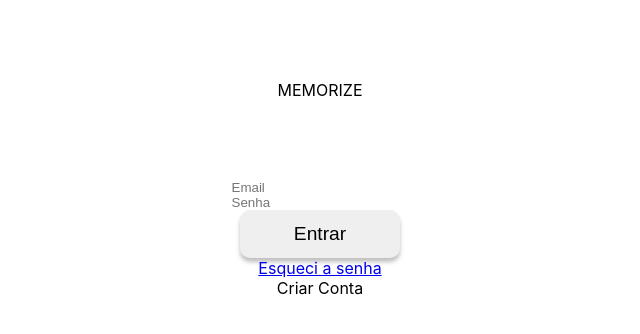
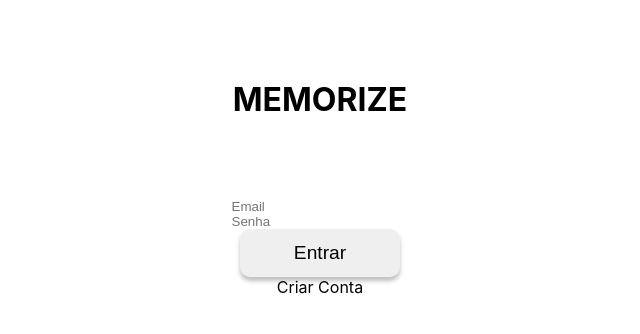
Before and after one commit to Studio-024/memorize, a React (Create React App) app in the folder client/: page /login in a window 1280 px wide. Shown: the top 334 px of the page, without its empty margins (0-640 px from the left). Built offline with nearby package versions, Linux system fonts and the light colour scheme.

Commit message:
style(client): add Class And IDs in HTML Login

```diff
--- a/client/src/pages/Login.tsx
+++ b/client/src/pages/Login.tsx
@@ -1,20 +1,20 @@
 import '../css/Login.css'
-
 
 const Login = () => {
 
   return(
-
     <div>
-      <header>MEMORIZE</header>
-      <main>
-       <form>
-          <input type="email" placeholder="Email"/>
-         <input type="password" placeholder="Senha"/>
-         <button>Entrar</button>
-         <a href="#">Esqueci a senha</a>
+      <div id="login_background"/>
+      <header className="login_header">
+        <h1 className="login_header_title">MEMORIZE</h1>
+      </header>
+      <main className="login_main">
+       <form className="login_main_form">
+          <input type="email" placeholder="Email" className="login_main_form_input"/>
+          <input type="password" placeholder="Senha" className="login_main_form_input"/>
+          <button className="login_main_form_submit">Entrar</button>
         </form>
-       <span>Criar Conta</span>
+       <span className="login_main_createAccont">Criar Conta</span>
       </main>
     </div>
 
```
